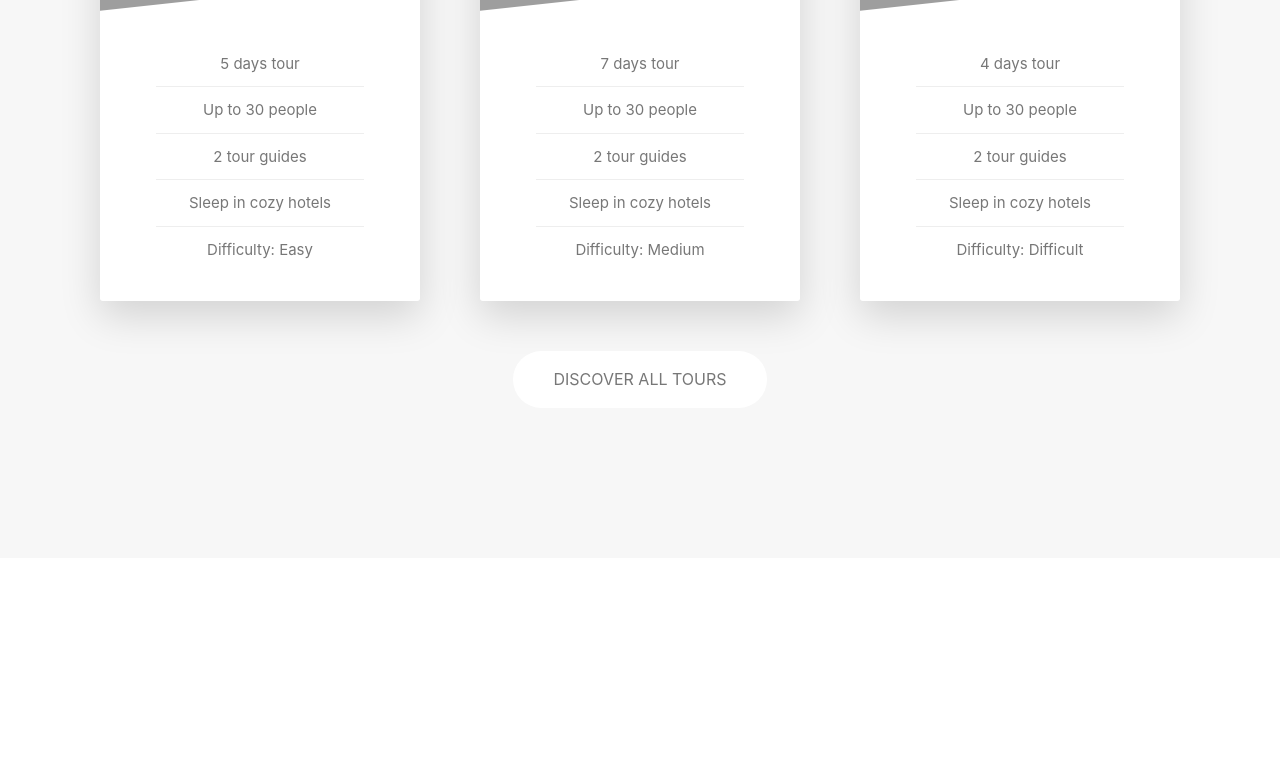
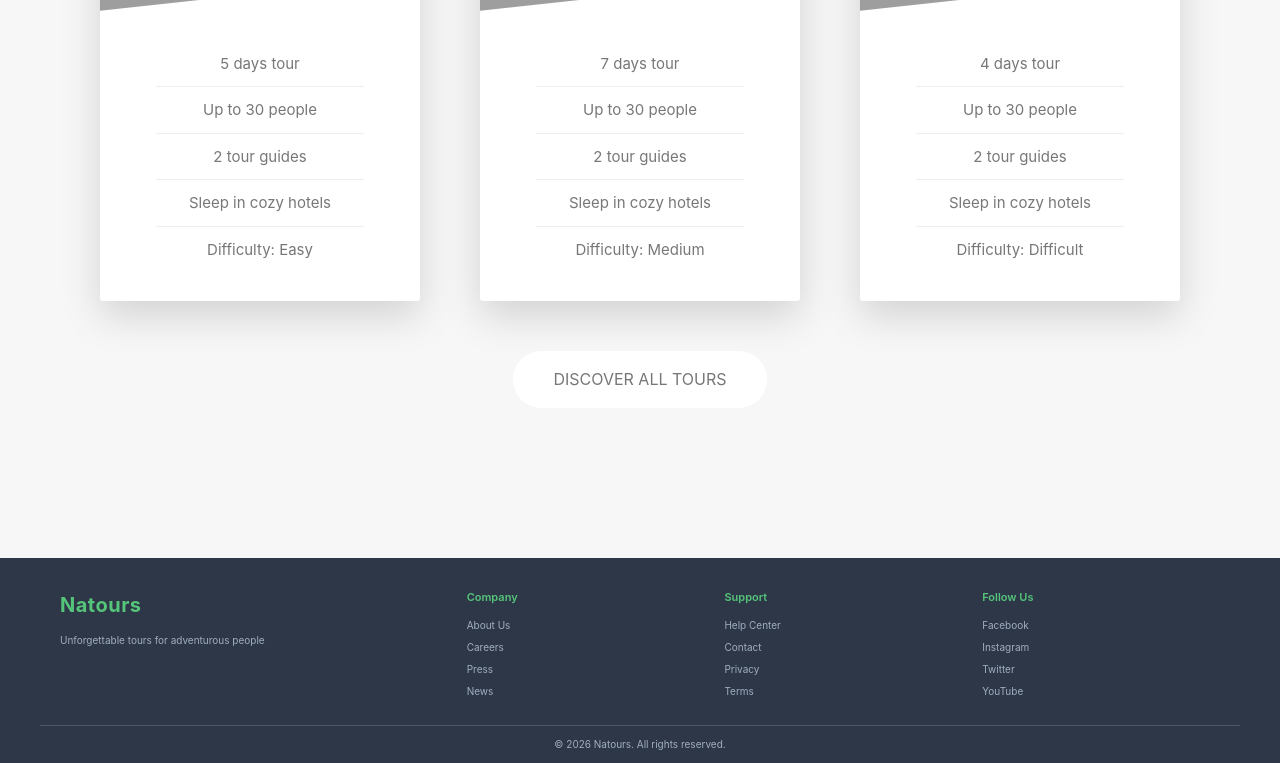
Before and after one commit to John-v77/TypeScript-Travel, a React (Vite) app in the folder frontend/: page / in a window 1280 px wide. Shown: the part 2042-2805 px from the top of the page. Before the commit the page ends 2600 px from the top, so only its background shows below. Built offline with nearby package versions, Linux system fonts and the light colour scheme; grey boxes are pictures that could not be loaded.

Commit message:
adds footer component

```diff
--- a/frontend/src/App.tsx
+++ b/frontend/src/App.tsx
@@ -2,6 +2,7 @@ import { Route, Routes } from "react-router-dom"
 import "./App.css"
 import Navbar from "./components/Navbar/navbar.component"
 import Home from "./routes/Home/home.page"
+import Footer from "./components/Footer/footer.component"
 
 export const App = () => (
   <div className="App">
@@ -10,5 +11,6 @@ export const App = () => (
         <Route index element={<Home />} />
       </Route>
     </Routes>
+    <Footer />
   </div>
 )
--- /dev/null
+++ b/frontend/src/components/Footer/footer.component.tsx
@@ -0,0 +1,78 @@
+import "./footer.css"
+
+function Footer() {
+  return (
+    <footer className="footer">
+      <div className="footer-container">
+        <div className="footer-logo-section">
+          <div className="footer-logo">Natours</div>
+          <p className="footer-description">
+            Unforgettable tours for adventurous people
+          </p>
+        </div>
+
+        <div className="footer-links">
+          <div className="footer-column">
+            <h3 className="footer-title">Company</h3>
+            <ul className="footer-list">
+              <li>
+                <a href="/about">About Us</a>
+              </li>
+              <li>
+                <a href="/careers">Careers</a>
+              </li>
+              <li>
+                <a href="/press">Press</a>
+              </li>
+              <li>
+                <a href="/news">News</a>
+              </li>
+            </ul>
+          </div>
+
+          <div className="footer-column">
+            <h3 className="footer-title">Support</h3>
+            <ul className="footer-list">
+              <li>
+                <a href="/help">Help Center</a>
+              </li>
+              <li>
+                <a href="/contact">Contact</a>
+              </li>
+              <li>
+                <a href="/privacy">Privacy</a>
+              </li>
+              <li>
+                <a href="/terms">Terms</a>
+              </li>
+            </ul>
+          </div>
+
+          <div className="footer-column">
+            <h3 className="footer-title">Follow Us</h3>
+            <ul className="footer-list">
+              <li>
+                <a href="#">Facebook</a>
+              </li>
+              <li>
+                <a href="#">Instagram</a>
+              </li>
+              <li>
+                <a href="#">Twitter</a>
+              </li>
+              <li>
+                <a href="#">YouTube</a>
+              </li>
+            </ul>
+          </div>
+        </div>
+      </div>
+
+      <div className="footer-bottom">
+        <p>&copy; {new Date().getFullYear()} Natours. All rights reserved.</p>
+      </div>
+    </footer>
+  )
+}
+
+export default Footer
--- /dev/null
+++ b/frontend/src/components/Footer/footer.css
@@ -0,0 +1,108 @@
+.footer {
+  background-color: #2d3748;
+  color: #fff;
+  padding: 3rem 0 1rem;
+  margin-top: auto;
+}
+
+.footer-container {
+  max-width: 1200px;
+  margin: 0 auto;
+  padding: 0 2rem;
+  display: grid;
+  grid-template-columns: 1fr 2fr;
+  gap: 3rem;
+}
+
+.footer-logo-section {
+  display: flex;
+  flex-direction: column;
+  gap: 1rem;
+}
+
+.footer-logo {
+  font-size: 2rem;
+  font-weight: 700;
+  color: #55c57a;
+  letter-spacing: 0.5px;
+}
+
+.footer-description {
+  color: #a0aec0;
+  line-height: 1.6;
+  max-width: 300px;
+}
+
+.footer-links {
+  display: grid;
+  grid-template-columns: repeat(3, 1fr);
+  gap: 2rem;
+}
+
+.footer-column h3 {
+  font-size: 1.1rem;
+  font-weight: 600;
+  margin-bottom: 1rem;
+  color: #55c57a;
+}
+
+.footer-list {
+  list-style: none;
+  padding: 0;
+  margin: 0;
+}
+
+.footer-list li {
+  margin-bottom: 0.5rem;
+}
+
+.footer-list a {
+  color: #a0aec0;
+  text-decoration: none;
+  transition: color 0.3s;
+}
+
+.footer-list a:hover {
+  color: #55c57a;
+}
+
+.footer-bottom {
+  border-top: 1px solid #4a5568;
+  margin-top: 2rem;
+  padding-top: 1rem;
+  text-align: center;
+  color: #a0aec0;
+  max-width: 1200px;
+  margin-left: auto;
+  margin-right: auto;
+  padding-left: 2rem;
+  padding-right: 2rem;
+}
+
+@media (max-width: 768px) {
+  .footer-container {
+    grid-template-columns: 1fr;
+    gap: 2rem;
+    padding: 0 1rem;
+  }
+
+  .footer-links {
+    grid-template-columns: 1fr;
+    gap: 1.5rem;
+  }
+
+  .footer-bottom {
+    padding-left: 1rem;
+    padding-right: 1rem;
+  }
+}
+
+@media (max-width: 480px) {
+  .footer {
+    padding: 2rem 0 1rem;
+  }
+
+  .footer-logo {
+    font-size: 1.5rem;
+  }
+}
```
